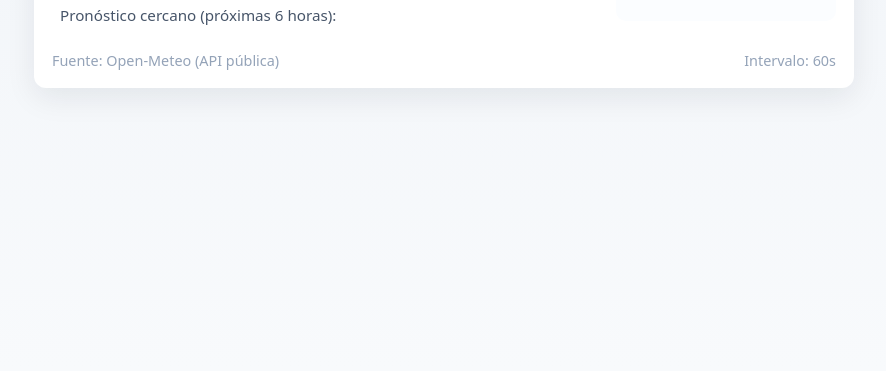
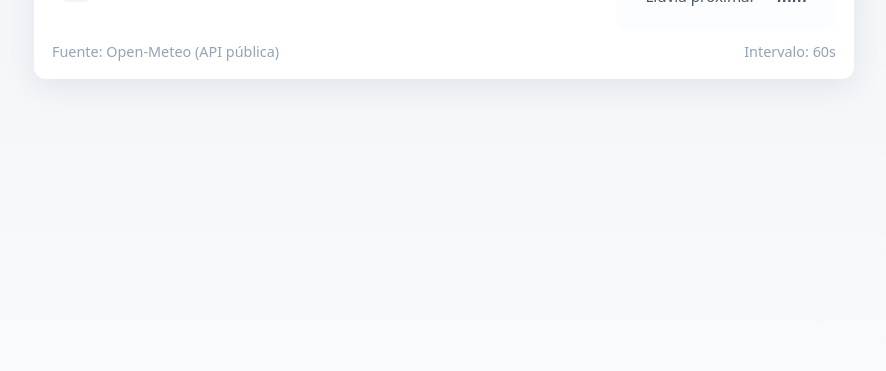
Before and after one commit to ClimaEnBarranquilla/Clima-en-mi-ubicacion, a plain HTML site: page index.html in a window 1280 px wide. Shown: the part 477-848 px from the top of the page, without its empty margins (196-1082 px from the left). Drawn offline with Linux system fonts and the light colour scheme.

Commit message:
Update index.html

```diff
--- a/index.html
+++ b/index.html
@@ -96,10 +96,7 @@
             <div class="small">Código: <strong id="wcode">—</strong></div>
           </div>
 
-          <div style="margin-top:12px">
-            <div class="small">Pronóstico cercano (próximas 6 horas):</div>
-            <ul id="nearbyForecast" style="padding-left:18px;margin:6px 0 0 0;color:#0f172a"></ul>
-          </div>
+
         </section>
       </div>
 
```
